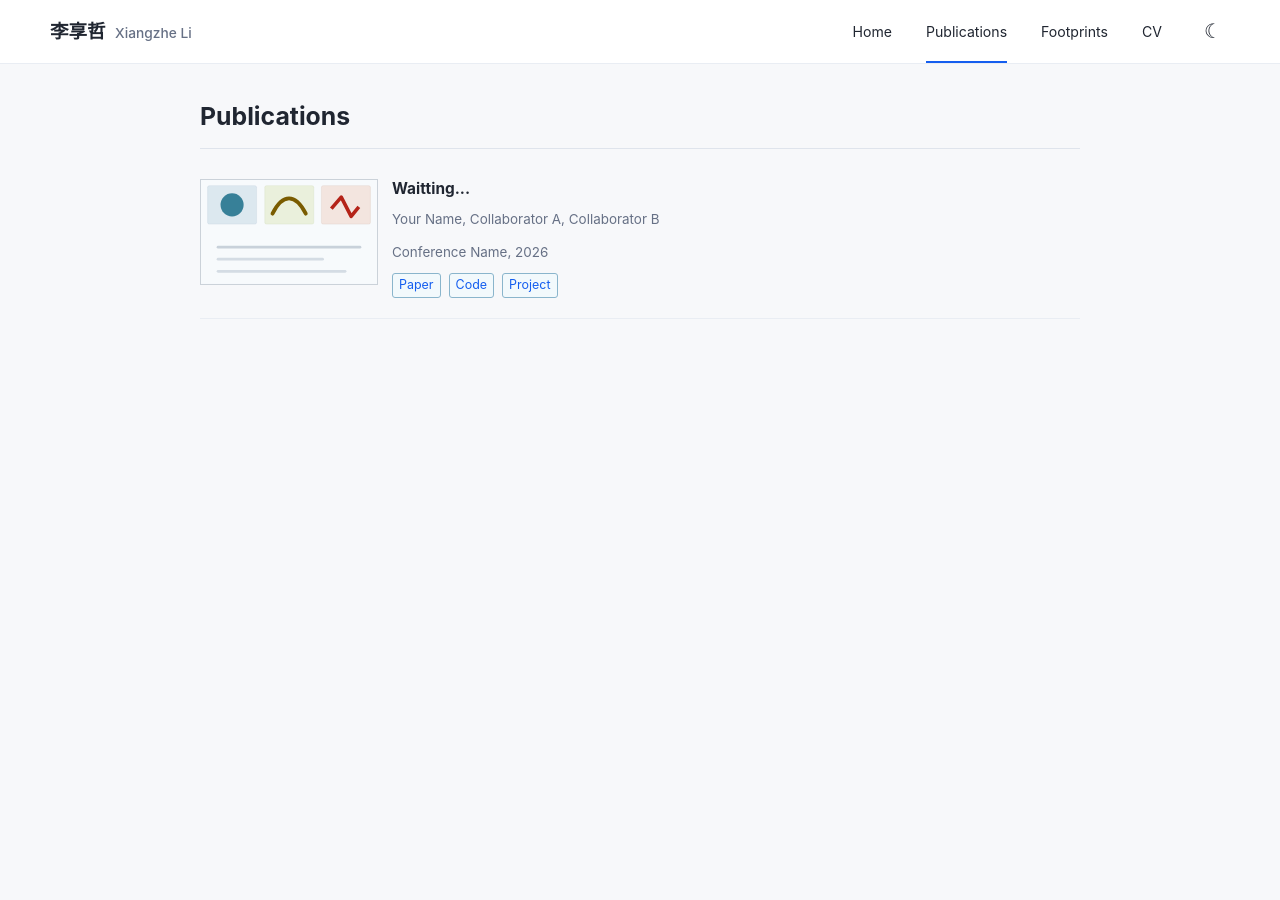
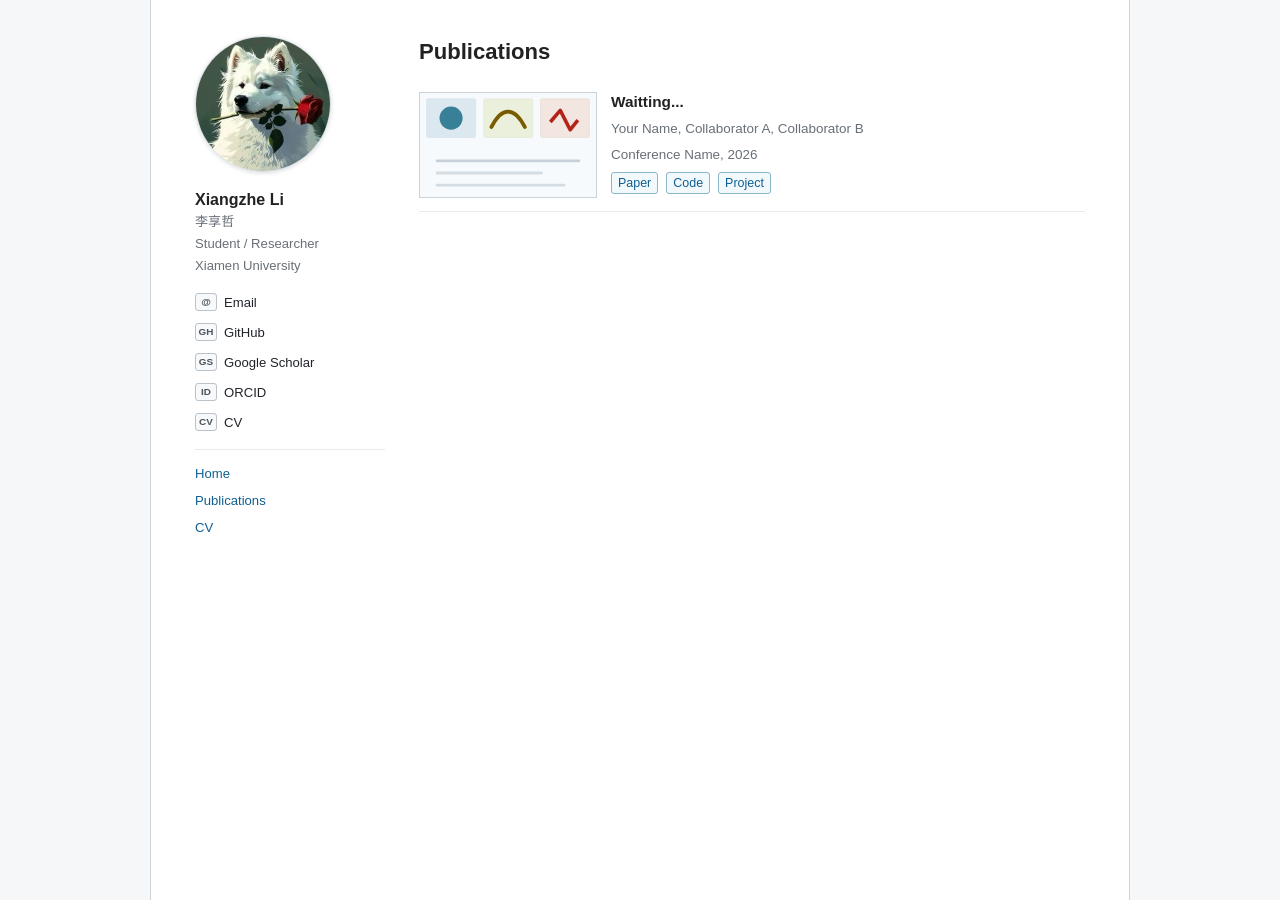
Before and after one commit to izhe666/izhe666.github.io, a Jekyll site: the page built from _pages/publications.md, in a window 1280 px wide and 900 px high. Built offline with Jekyll 4.4.1, drawn with Linux system fonts in a browser that asks for light colours.

Commit message:
Revert "网站样式重构"
This reverts commit b681d390ab54a804170833630caf65a3b97385ce.

```diff
--- a/_includes/sidebar.html
+++ b/_includes/sidebar.html
@@ -1,15 +1,25 @@
 {% assign profile = site.data.profile %}
-<header class="site-header">
-  <div class="header-inner">
-    <a class="site-name" href="{{ '/' | relative_url }}">{{ profile.name_zh }} <span>{{ profile.name }}</span></a>
-    <nav class="site-nav" aria-label="Site navigation">
-      <a{% if page.url == '/' %} class="is-active"{% endif %} href="{{ '/' | relative_url }}">Home</a>
-      <a{% if page.url contains '/publications' %} class="is-active"{% endif %} href="{{ '/publications/' | relative_url }}">Publications</a>
-      <a href="{{ '/#footprints-title' | relative_url }}">Footprints</a>
-      <a href="{{ profile.cv }}">CV</a>
-      <button class="theme-toggle" type="button" data-theme-toggle aria-label="Use dark theme" title="Switch theme">
-        <span class="theme-sun" aria-hidden="true">☼</span><span class="theme-moon" aria-hidden="true">☾</span>
-      </button>
-    </nav>
-  </div>
-</header>
+<aside class="sidebar" aria-label="Profile">
+  <img class="avatar" src="{{ profile.avatar | relative_url }}" alt="Portrait of {{ profile.name }}" />
+
+  <section class="profile-block">
+    <h2>{{ profile.name }}</h2>
+    <p>{{ profile.name_zh }}</p>
+    <p>{{ profile.title }}</p>
+    <p>{{ profile.affiliation }}</p>
+  </section>
+
+  <nav class="link-list" aria-label="Contact links">
+    <a href="mailto:{{ profile.email }}"><span>@</span>Email</a>
+    <a href="{{ profile.github }}"><span>GH</span>GitHub</a>
+    <a href="{{ profile.google_scholar }}"><span>GS</span>Google Scholar</a>
+    <a href="{{ profile.orcid }}"><span>ID</span>ORCID</a>
+    <a href="{{ profile.cv }}"><span>CV</span>CV</a>
+  </nav>
+
+  <nav class="site-nav" aria-label="Site navigation">
+    {% for item in site.data.navigation %}
+      <a href="{{ item.url | relative_url }}">{{ item.title }}</a>
+    {% endfor %}
+  </nav>
+</aside>
--- a/_layouts/default.html
+++ b/_layouts/default.html
@@ -16,24 +16,12 @@
     {% endif %}
   </head>
   <body>
-    {% include sidebar.html %}
     <main class="site-shell">
-      <section class="content">{{ content }}</section>
+      {% include sidebar.html %}
+      <section class="content">
+        {{ content }}
+      </section>
     </main>
-    <script>
-      (function () {
-        var button = document.querySelector("[data-theme-toggle]");
-        var stored = localStorage.getItem("site-theme");
-        if (stored) document.documentElement.dataset.theme = stored;
-        if (!button) return;
-        button.addEventListener("click", function () {
-          var next = document.documentElement.dataset.theme === "dark" ? "light" : "dark";
-          document.documentElement.dataset.theme = next;
-          localStorage.setItem("site-theme", next);
-          button.setAttribute("aria-label", next === "dark" ? "Use light theme" : "Use dark theme");
-        });
-      })();
-    </script>
     {% if page.footprint_map %}
       <script
         src="https://cdn.jsdelivr.net/npm/maplibre-gl@3.6.2/dist/maplibre-gl.js"
--- a/assets/css/main.css
+++ b/assets/css/main.css
@@ -1,28 +1,14 @@
 :root {
-  --text: #202631;
-  --muted: #667085;
-  --line: #dfe4ec;
-  --soft-line: #e9edf3;
+  --text: #222;
+  --muted: #686f77;
+  --line: #cfd5dc;
+  --soft-line: #e6ebf0;
   --accent: #b42318;
   --accent-2: #176b87;
   --accent-3: #7a5c00;
-  --link: #155eef;
-  --bg: #f7f8fa;
+  --link: #0f5f93;
+  --bg: #f5f7f9;
   --paper: #fff;
-  --header-bg: rgba(255, 255, 255, 0.94);
-  --shadow: 0 10px 34px rgba(30, 42, 60, 0.08);
-}
-
-:root[data-theme="dark"] {
-  --text: #e7eaf0;
-  --muted: #aab2c0;
-  --line: #343b48;
-  --soft-line: #2b323e;
-  --link: #78a6ff;
-  --bg: #15181e;
-  --paper: #1d2129;
-  --header-bg: rgba(29, 33, 41, 0.94);
-  --shadow: 0 12px 36px rgba(0, 0, 0, 0.22);
 }
 
 * {
@@ -32,9 +18,9 @@
 body {
   margin: 0;
   color: var(--text);
-  font-family: Inter, "Noto Sans SC", "Microsoft YaHei", Arial, sans-serif;
-  font-size: 16px;
-  line-height: 1.68;
+  font-family: Arial, Helvetica, sans-serif;
+  font-size: 15px;
+  line-height: 1.45;
   background: var(--bg);
 }
 
@@ -49,7 +35,7 @@ a {
 
 a:hover,
 a:focus {
-  color: #004eeb;
+  text-decoration: underline;
 }
 
 .emoji {
@@ -59,193 +45,95 @@ a:focus {
   vertical-align: -0.16em;
 }
 
-.site-header {
-  position: sticky;
-  top: 0;
-  z-index: 100;
-  height: 64px;
-  border-bottom: 1px solid var(--soft-line);
-  background: var(--header-bg);
-  backdrop-filter: blur(12px);
+.site-shell {
+  width: min(980px, calc(100% - 32px));
+  min-height: 100vh;
+  margin: 0 auto;
+  display: grid;
+  grid-template-columns: 190px minmax(0, 1fr);
+  gap: 34px;
+  background: var(--paper);
+  border-left: 1px solid var(--line);
+  border-right: 1px solid var(--line);
+  padding: 36px 44px 46px;
 }
 
-.header-inner {
-  width: min(1180px, calc(100% - 40px));
-  height: 100%;
-  margin: 0 auto;
+.sidebar {
+  font-size: 0.82rem;
+}
+
+.avatar {
+  display: block;
+  width: 136px;
+  height: 136px;
+  object-fit: cover;
+  border-radius: 50%;
+  margin: 0 0 18px;
+  border: 1px solid #d8dde3;
+  box-shadow: 0 1px 4px rgba(20, 30, 40, 0.16);
+}
+
+.profile-block h2 {
+  margin: 0;
+  font-size: 1rem;
+  line-height: 1.2;
+}
+
+.profile-block p {
+  margin: 3px 0;
+  color: var(--muted);
+}
+
+.link-list,
+.site-nav {
+  display: grid;
+  gap: 8px;
+  margin-top: 16px;
+}
+
+.link-list a {
+  color: #20242a;
   display: flex;
   align-items: center;
-  justify-content: space-between;
-  gap: 32px;
+  gap: 7px;
+  min-height: 22px;
 }
 
-.site-name {
-  color: var(--text);
-  font-size: 1.16rem;
-  font-weight: 750;
-  white-space: nowrap;
-}
-
-.site-name span {
-  margin-left: 5px;
-  color: var(--muted);
-  font-size: 0.86rem;
-  font-weight: 500;
+.link-list span {
+  width: 22px;
+  height: 18px;
+  display: inline-grid;
+  place-items: center;
+  border: 1px solid #bac2ca;
+  border-radius: 3px;
+  color: #4b545d;
+  font-size: 0.62rem;
+  font-weight: 700;
+  background: #f7f9fb;
 }
 
 .site-nav {
-  display: flex;
-  align-items: stretch;
-  height: 100%;
-  gap: 34px;
+  border-top: 1px solid var(--soft-line);
+  padding-top: 14px;
 }
 
-.site-nav a {
-  position: relative;
-  display: grid;
-  place-items: center;
-  color: var(--text);
-  font-size: 0.88rem;
+.intro {
+  border-bottom: 1px solid var(--line);
+  padding-bottom: 12px;
 }
 
-.site-nav a:hover,
-.site-nav a:focus {
-  color: var(--link);
+.intro h1 {
+  margin: 0 0 10px;
+  font-size: 1.38rem;
+  line-height: 1.2;
 }
 
-.site-nav a.is-active::after {
-  content: "";
-  position: absolute;
-  left: 0;
-  right: 0;
-  bottom: 0;
-  height: 2px;
-  background: var(--link);
-}
-
-.theme-toggle {
-  align-self: center;
-  width: 34px;
-  height: 34px;
-  border: 0;
-  padding: 0;
-  color: var(--text);
-  background: transparent;
-  font: inherit;
-  font-size: 1.25rem;
-  cursor: pointer;
-}
-
-.theme-toggle:hover,
-.theme-toggle:focus {
-  color: var(--link);
-}
-
-.theme-sun,
-:root[data-theme="dark"] .theme-moon {
-  display: none;
-}
-
-:root[data-theme="dark"] .theme-sun {
-  display: inline;
-}
-
-.site-shell {
-  width: min(880px, calc(100% - 40px));
-  min-height: 100vh;
-  margin: 0 auto;
-  padding: 32px 0 64px;
-}
-
-.content {
-  min-width: 0;
-}
-
-.profile-card {
-  display: grid;
-  grid-template-columns: 230px minmax(0, 1fr);
-  gap: 30px;
-  align-items: stretch;
-  min-height: 360px;
-  border: 1px solid var(--line);
-  border-radius: 8px;
-  padding: 20px;
-  background: var(--paper);
-  box-shadow: var(--shadow);
-}
-
-.profile-card .avatar {
-  display: block;
-  width: 230px;
-  height: 320px;
-  object-fit: cover;
-  border-radius: 7px;
-  margin: 0;
-  border: 1px solid var(--soft-line);
-  background: #edf0f5;
-}
-
-.profile-card-main {
-  display: flex;
-  min-width: 0;
-  flex-direction: column;
-  justify-content: center;
-}
-
-.profile-card h1 {
-  margin: 0 0 8px;
-  font-size: 1.52rem;
-  line-height: 1.3;
-  letter-spacing: 0;
-}
-
-.profile-card h1 span {
-  margin-left: 4px;
-  font-weight: 700;
-}
-
-.profile-links {
-  display: flex;
-  flex-wrap: wrap;
-  gap: 7px 22px;
-  font-size: 0.9rem;
-}
-
-.profile-links a {
-  display: inline-flex;
-  align-items: center;
-  gap: 6px;
-  overflow-wrap: anywhere;
-}
-
-.profile-links span {
-  min-width: 22px;
-  height: 20px;
-  display: inline-grid;
-  place-items: center;
-  border: 1px solid currentColor;
-  border-radius: 4px;
-  font-size: 0.58rem;
-  font-weight: 700;
-}
-
-.profile-facts {
-  display: grid;
-  gap: 5px;
-  margin-top: 62px;
-  font-size: 0.9rem;
-}
-
-.profile-facts span {
-  color: var(--muted);
-}
-
-.home-content {
-  margin-top: 24px;
+.intro h1 span {
+  font-weight: 600;
 }
 
 .content p {
-  margin: 10px 0;
+  margin: 7px 0;
 }
 
 .content h2 {
@@ -253,10 +141,9 @@ a:focus {
   align-items: center;
   gap: 6px;
   margin: 26px 0 10px;
-  border-top: 0;
-  border-bottom: 1px solid var(--line);
-  padding: 0 0 7px;
-  font-size: 1.16rem;
+  border-top: 1px solid var(--line);
+  padding-top: 13px;
+  font-size: 0.98rem;
 }
 
 .content h2::before {
@@ -300,12 +187,6 @@ a:focus {
   border-bottom: 1px solid var(--soft-line);
 }
 
-:root[data-theme="dark"] .publication img,
-:root[data-theme="dark"] .footprint-stats,
-:root[data-theme="dark"] .footprint-country {
-  background: #232832;
-}
-
 .publication img {
   width: 178px;
   height: 106px;
@@ -343,10 +224,8 @@ a:focus {
 }
 
 .page-content h1 {
-  margin: 0 0 20px;
-  border-bottom: 1px solid var(--line);
-  padding-bottom: 10px;
-  font-size: 1.55rem;
+  margin: 0 0 14px;
+  font-size: 1.38rem;
 }
 
 .footprints {
@@ -794,103 +673,40 @@ a:focus {
 }
 
 @media (max-width: 720px) {
-  .site-header {
-    height: auto;
+  .site-shell {
+    width: 100%;
+    min-height: 100vh;
+    grid-template-columns: 1fr;
+    gap: 22px;
+    padding: 24px 18px 36px;
+    border: 0;
   }
 
-  .header-inner {
-    width: 100%;
-    min-height: 60px;
+  .sidebar {
     display: grid;
-    grid-template-columns: 1fr;
-    gap: 0;
-    padding: 10px 16px 0;
+    grid-template-columns: 96px minmax(0, 1fr);
+    column-gap: 16px;
+    align-items: center;
   }
 
-  .site-name {
-    font-size: 1.02rem;
+  .avatar {
+    width: 96px;
+    height: 96px;
+    margin: 0;
+    grid-row: span 3;
   }
 
-  .site-name span {
-    font-size: 0.78rem;
+  .link-list,
+  .site-nav {
+    grid-column: 2;
+    display: flex;
+    flex-wrap: wrap;
+    gap: 8px 12px;
+    margin-top: 8px;
   }
 
   .site-nav {
-    width: 100%;
-    height: 42px;
-    gap: 0;
-    justify-content: space-between;
-    overflow-x: auto;
-  }
-
-  .site-nav a {
-    flex: 0 0 auto;
-    padding: 0 8px;
-    font-size: 0.78rem;
-  }
-
-  .theme-toggle {
-    flex: 0 0 32px;
-  }
-
-  .site-shell {
-    width: min(100% - 28px, 880px);
-    min-height: 100vh;
-    padding: 20px 0 40px;
-  }
-
-  .profile-card {
-    display: grid;
-    grid-template-columns: 104px minmax(0, 1fr);
-    gap: 14px;
-    min-height: 0;
-    padding: 14px;
-  }
-
-  .profile-card .avatar {
-    width: 104px;
-    height: 144px;
-    margin: 0;
-  }
-
-  .profile-card h1 {
-    font-size: 1.08rem;
-  }
-
-  .profile-card h1 span {
-    display: block;
-    margin: 2px 0 0;
-    font-size: 0.88rem;
-  }
-
-  .profile-links {
-    display: grid;
-    gap: 3px;
-    font-size: 0.73rem;
-  }
-
-  .profile-links a:first-child {
-    display: none;
-  }
-
-  .profile-links span {
-    min-width: 18px;
-    height: 17px;
-    font-size: 0.5rem;
-  }
-
-  .profile-facts {
-    grid-column: 1 / -1;
-    margin-top: 12px;
-    font-size: 0.8rem;
-  }
-
-  .home-content {
-    margin-top: 18px;
-  }
-
-  .content {
-    font-size: 0.92rem;
+    padding-top: 8px;
   }
 
   .publication {
@@ -966,19 +782,3 @@ a:focus {
     right: 24px;
   }
 }
-
-@media (max-width: 420px) {
-  .site-name span,
-  .site-nav a:nth-child(2) {
-    display: none;
-  }
-
-  .profile-card {
-    grid-template-columns: 88px minmax(0, 1fr);
-  }
-
-  .profile-card .avatar {
-    width: 88px;
-    height: 122px;
-  }
-}
```
Also changed, not shown: _layouts/home.html (+4 -18 lines), index.md (+1 -1 lines).
